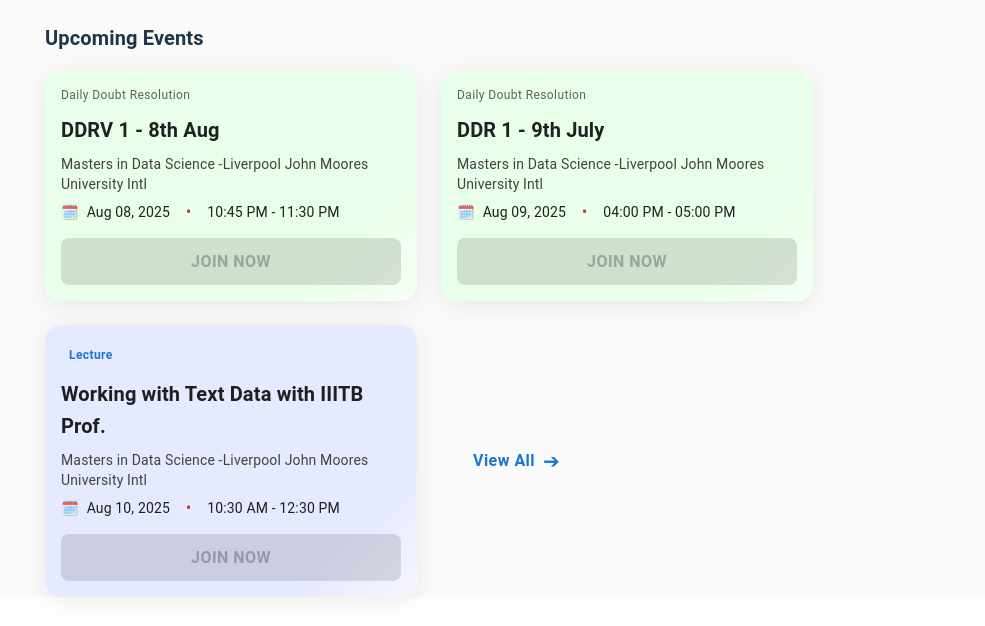
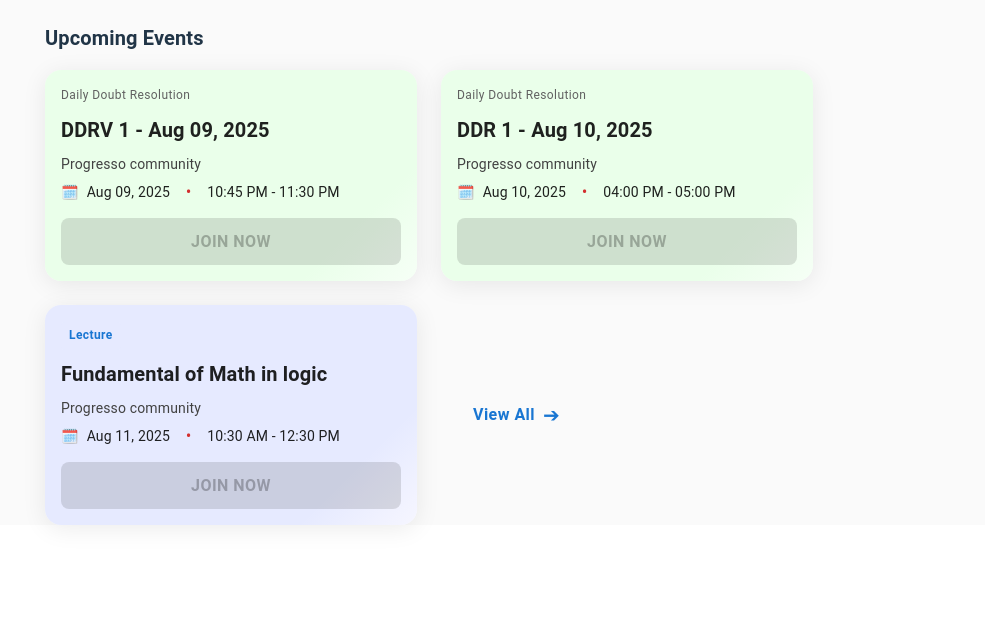
Before and after one commit to TalJa1/progresso-web, a React (Vite) app: page /home in a window 1280 px wide. Shown: the part 306-932 px from the top of the page, without its empty margins (147-1132 px from the left). After the commit the page ends 863 px from the top, so only its background shows below. Built offline with nearby package versions, Linux system fonts and the light colour scheme; no server answers.

Commit message:
Add dynamic Upcoming Events section to HomeView with event cards and date formatting

```diff
--- a/src/views/main/HomeView.tsx
+++ b/src/views/main/HomeView.tsx
@@ -12,6 +12,28 @@ import { getAllLessons } from "../../apis/lessons/lessonAPI";
 import type { LessonModel } from "../../services/apiModel";
 
 const HomeView = () => {
+  // Helper for dynamic event dates
+  const today = new Date();
+  const pad = (n: number) => n.toString().padStart(2, "0");
+  const months = [
+    "Jan",
+    "Feb",
+    "Mar",
+    "Apr",
+    "May",
+    "Jun",
+    "Jul",
+    "Aug",
+    "Sep",
+    "Oct",
+    "Nov",
+    "Dec",
+  ];
+  const getDateStr = (offset: number) => {
+    const d = new Date(today);
+    d.setDate(today.getDate() + offset);
+    return `${months[d.getMonth()]} ${pad(d.getDate())}, ${d.getFullYear()}`;
+  };
   const [lessons, setLessons] = useState<LessonModel[]>([]);
   const [loading, setLoading] = useState(true);
   const [user, setUser] = useState<{
@@ -49,18 +71,20 @@ const HomeView = () => {
   }, []);
 
   return (
-    <Box sx={{ bgcolor: '#fafafa', minHeight: '100%' }}>
+    <Box sx={{ bgcolor: "#fafafa", minHeight: "100%" }}>
       <HorizontalNavigationBar />
-      <Box sx={{
-        width: { xs: '98%', sm: '90%', md: '80%', lg: '70%', xl: '1200px' },
+      <Box
+        sx={{
+          width: { xs: "98%", sm: "90%", md: "80%", lg: "70%", xl: "1200px" },
           maxWidth: 1200,
-        mx: 'auto',
+          mx: "auto",
           mt: 4,
           mb: 4,
-        display: 'flex',
-        flexDirection: 'column',
-        alignItems: 'flex-start',
-      }}>
+          display: "flex",
+          flexDirection: "column",
+          alignItems: "flex-start",
+        }}
+      >
         <Box sx={{ display: "flex", alignItems: "center", gap: 2, mb: 2 }}>
           <Typography variant="h6" sx={{ fontWeight: 700 }}>
             Hi{" "}
@@ -179,65 +203,230 @@ const HomeView = () => {
         <Typography variant="h6" sx={{ fontWeight: 700, mt: 5, mb: 2 }}>
           Upcoming Events
         </Typography>
-          <Box sx={{ display: 'flex', gap: 3, flexWrap: 'wrap', alignItems: 'stretch', width: '100%' }}>
-            <Paper elevation={0} sx={{ p: 2, borderRadius: 4, boxShadow: '0 4px 24px 0 rgba(0,0,0,0.08)', background: 'linear-gradient(135deg, #eaffea 80%, #f6fff6 100%)', minWidth: 320, maxWidth: 340, flex: 1, display: 'flex', flexDirection: 'column', justifyContent: 'flex-end' }}>
-              <Typography variant="caption" sx={{ color: 'grey.700', mb: 1, display: 'block' }}>Daily Doubt Resolution</Typography>
-              <Typography variant="h6" sx={{ fontWeight: 700, mb: 1 }}>DDRV 1 - 8th Aug</Typography>
-              <Typography variant="body2" sx={{ color: 'grey.800', mb: 1 }}>
-                Masters in Data Science -Liverpool John Moores University Intl
+        <Box
+          sx={{
+            display: "flex",
+            gap: 3,
+            flexWrap: "wrap",
+            alignItems: "stretch",
+            width: "100%",
+          }}
+        >
+          {/* Dynamic event cards */}
+          <Paper
+            elevation={0}
+            sx={{
+              p: 2,
+              borderRadius: 4,
+              boxShadow: "0 4px 24px 0 rgba(0,0,0,0.08)",
+              background: "linear-gradient(135deg, #eaffea 80%, #f6fff6 100%)",
+              minWidth: 320,
+              maxWidth: 340,
+              flex: 1,
+              display: "flex",
+              flexDirection: "column",
+              justifyContent: "flex-end",
+            }}
+          >
+            <Typography
+              variant="caption"
+              sx={{ color: "grey.700", mb: 1, display: "block" }}
+            >
+              Daily Doubt Resolution
             </Typography>
-              <Box sx={{ display: 'flex', alignItems: 'center', gap: 2, mb: 2 }}>
-                <Typography variant="body2" sx={{ display: 'flex', alignItems: 'center', gap: 1 }}>
-                  <span role="img" aria-label="calendar">🗓️</span> Aug 08, 2025
+            <Typography variant="h6" sx={{ fontWeight: 700, mb: 1 }}>
+              DDRV 1 - {getDateStr(1)}
             </Typography>
-                <Typography variant="body2" sx={{ color: 'error.main', fontWeight: 700 }}>•</Typography>
+            <Typography variant="body2" sx={{ color: "grey.800", mb: 1 }}>
+              Progresso community
+            </Typography>
+            <Box sx={{ display: "flex", alignItems: "center", gap: 2, mb: 2 }}>
+              <Typography
+                variant="body2"
+                sx={{ display: "flex", alignItems: "center", gap: 1 }}
+              >
+                <span role="img" aria-label="calendar">
+                  🗓️
+                </span>{" "}
+                {getDateStr(1)}
+              </Typography>
+              <Typography
+                variant="body2"
+                sx={{ color: "error.main", fontWeight: 700 }}
+              >
+                •
+              </Typography>
               <Typography variant="body2">10:45 PM - 11:30 PM</Typography>
             </Box>
             <Box sx={{ flexGrow: 1 }} />
-              <Button variant="contained" disabled fullWidth sx={{ bgcolor: 'grey.300', color: 'grey.600', fontWeight: 700, borderRadius: 2, fontSize: 16, py: 1.2, boxShadow: 0, alignSelf: 'flex-end' }}>
+            <Button
+              variant="contained"
+              disabled
+              fullWidth
+              sx={{
+                bgcolor: "grey.300",
+                color: "grey.600",
+                fontWeight: 700,
+                borderRadius: 2,
+                fontSize: 16,
+                py: 1.2,
+                boxShadow: 0,
+                alignSelf: "flex-end",
+              }}
+            >
               Join Now
             </Button>
           </Paper>
-            <Paper elevation={0} sx={{ p: 2, borderRadius: 4, boxShadow: '0 4px 24px 0 rgba(0,0,0,0.08)', background: 'linear-gradient(135deg, #eaffea 80%, #f6fff6 100%)', minWidth: 320, maxWidth: 340, flex: 1, display: 'flex', flexDirection: 'column', justifyContent: 'flex-end' }}>
-              <Typography variant="caption" sx={{ color: 'grey.700', mb: 1, display: 'block' }}>Daily Doubt Resolution</Typography>
-              <Typography variant="h6" sx={{ fontWeight: 700, mb: 1 }}>DDR 1 - 9th July</Typography>
-              <Typography variant="body2" sx={{ color: 'grey.800', mb: 1 }}>
-                Masters in Data Science -Liverpool John Moores University Intl
+          <Paper
+            elevation={0}
+            sx={{
+              p: 2,
+              borderRadius: 4,
+              boxShadow: "0 4px 24px 0 rgba(0,0,0,0.08)",
+              background: "linear-gradient(135deg, #eaffea 80%, #f6fff6 100%)",
+              minWidth: 320,
+              maxWidth: 340,
+              flex: 1,
+              display: "flex",
+              flexDirection: "column",
+              justifyContent: "flex-end",
+            }}
+          >
+            <Typography
+              variant="caption"
+              sx={{ color: "grey.700", mb: 1, display: "block" }}
+            >
+              Daily Doubt Resolution
             </Typography>
-              <Box sx={{ display: 'flex', alignItems: 'center', gap: 2, mb: 2 }}>
-                <Typography variant="body2" sx={{ display: 'flex', alignItems: 'center', gap: 1 }}>
-                  <span role="img" aria-label="calendar">🗓️</span> Aug 09, 2025
+            <Typography variant="h6" sx={{ fontWeight: 700, mb: 1 }}>
+              DDR 1 - {getDateStr(2)}
             </Typography>
-                <Typography variant="body2" sx={{ color: 'error.main', fontWeight: 700 }}>•</Typography>
+            <Typography variant="body2" sx={{ color: "grey.800", mb: 1 }}>
+              Progresso community
+            </Typography>
+            <Box sx={{ display: "flex", alignItems: "center", gap: 2, mb: 2 }}>
+              <Typography
+                variant="body2"
+                sx={{ display: "flex", alignItems: "center", gap: 1 }}
+              >
+                <span role="img" aria-label="calendar">
+                  🗓️
+                </span>{" "}
+                {getDateStr(2)}
+              </Typography>
+              <Typography
+                variant="body2"
+                sx={{ color: "error.main", fontWeight: 700 }}
+              >
+                •
+              </Typography>
               <Typography variant="body2">04:00 PM - 05:00 PM</Typography>
             </Box>
             <Box sx={{ flexGrow: 1 }} />
-              <Button variant="contained" disabled fullWidth sx={{ bgcolor: 'grey.300', color: 'grey.600', fontWeight: 700, borderRadius: 2, fontSize: 16, py: 1.2, boxShadow: 0, alignSelf: 'flex-end' }}>
+            <Button
+              variant="contained"
+              disabled
+              fullWidth
+              sx={{
+                bgcolor: "grey.300",
+                color: "grey.600",
+                fontWeight: 700,
+                borderRadius: 2,
+                fontSize: 16,
+                py: 1.2,
+                boxShadow: 0,
+                alignSelf: "flex-end",
+              }}
+            >
               Join Now
             </Button>
           </Paper>
-            <Paper elevation={0} sx={{ p: 2, borderRadius: 4, boxShadow: '0 4px 24px 0 rgba(0,0,0,0.08)', background: 'linear-gradient(135deg, #e6eaff 80%, #f6f6ff 100%)', minWidth: 320, maxWidth: 340, flex: 1, display: 'flex', flexDirection: 'column', justifyContent: 'flex-end' }}>
+          <Paper
+            elevation={0}
+            sx={{
+              p: 2,
+              borderRadius: 4,
+              boxShadow: "0 4px 24px 0 rgba(0,0,0,0.08)",
+              background: "linear-gradient(135deg, #e6eaff 80%, #f6f6ff 100%)",
+              minWidth: 320,
+              maxWidth: 340,
+              flex: 1,
+              display: "flex",
+              flexDirection: "column",
+              justifyContent: "flex-end",
+            }}
+          >
             <Box sx={{ mb: 1 }}>
-                <Typography variant="caption" sx={{ bgcolor: '#e6eaff', color: 'primary.main', px: 1, py: 0.5, borderRadius: 1, fontWeight: 700, display: 'inline-block' }}>Lecture</Typography>
+              <Typography
+                variant="caption"
+                sx={{
+                  bgcolor: "#e6eaff",
+                  color: "primary.main",
+                  px: 1,
+                  py: 0.5,
+                  borderRadius: 1,
+                  fontWeight: 700,
+                  display: "inline-block",
+                }}
+              >
+                Lecture
+              </Typography>
             </Box>
-              <Typography variant="h6" sx={{ fontWeight: 700, mb: 1 }}>Working with Text Data with IIITB Prof.</Typography>
-              <Typography variant="body2" sx={{ color: 'grey.800', mb: 1 }}>
-                Masters in Data Science -Liverpool John Moores University Intl
+            <Typography variant="h6" sx={{ fontWeight: 700, mb: 1 }}>
+              Fundamental of Math in logic
             </Typography>
-              <Box sx={{ display: 'flex', alignItems: 'center', gap: 2, mb: 2 }}>
-                <Typography variant="body2" sx={{ display: 'flex', alignItems: 'center', gap: 1 }}>
-                  <span role="img" aria-label="calendar">🗓️</span> Aug 10, 2025
+            <Typography variant="body2" sx={{ color: "grey.800", mb: 1 }}>
+              Progresso community
             </Typography>
-                <Typography variant="body2" sx={{ color: 'error.main', fontWeight: 700 }}>•</Typography>
+            <Box sx={{ display: "flex", alignItems: "center", gap: 2, mb: 2 }}>
+              <Typography
+                variant="body2"
+                sx={{ display: "flex", alignItems: "center", gap: 1 }}
+              >
+                <span role="img" aria-label="calendar">
+                  🗓️
+                </span>{" "}
+                {getDateStr(3)}
+              </Typography>
+              <Typography
+                variant="body2"
+                sx={{ color: "error.main", fontWeight: 700 }}
+              >
+                •
+              </Typography>
               <Typography variant="body2">10:30 AM - 12:30 PM</Typography>
             </Box>
             <Box sx={{ flexGrow: 1 }} />
-              <Button variant="contained" disabled fullWidth sx={{ bgcolor: 'grey.300', color: 'grey.600', fontWeight: 700, borderRadius: 2, fontSize: 16, py: 1.2, boxShadow: 0, alignSelf: 'flex-end' }}>
+            <Button
+              variant="contained"
+              disabled
+              fullWidth
+              sx={{
+                bgcolor: "grey.300",
+                color: "grey.600",
+                fontWeight: 700,
+                borderRadius: 2,
+                fontSize: 16,
+                py: 1.2,
+                boxShadow: 0,
+                alignSelf: "flex-end",
+              }}
+            >
               Join Now
             </Button>
           </Paper>
-            <Box sx={{ display: 'flex', alignItems: 'center', ml: 2 }}>
-              <Button variant="text" sx={{ fontWeight: 700, color: 'primary.main', fontSize: 16, textTransform: 'none', px: 2 }} endIcon={<span style={{ fontSize: 20 }}>➔</span>}>
+          <Box sx={{ display: "flex", alignItems: "center", ml: 2 }}>
+            <Button
+              variant="text"
+              sx={{
+                fontWeight: 700,
+                color: "primary.main",
+                fontSize: 16,
+                textTransform: "none",
+                px: 2,
+              }}
+              endIcon={<span style={{ fontSize: 20 }}>➔</span>}
+            >
               View All
             </Button>
           </Box>
```
Lines whose indentation alone changed are shown as unchanged.
